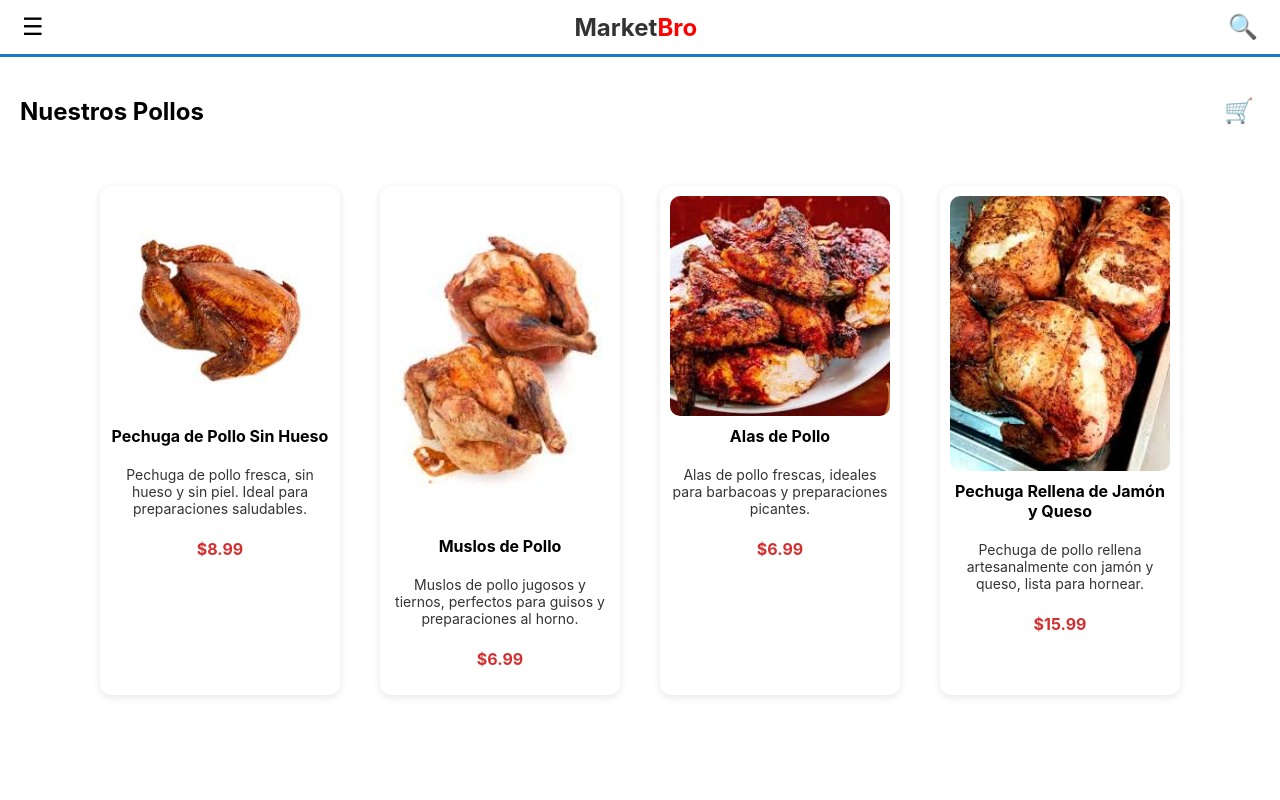
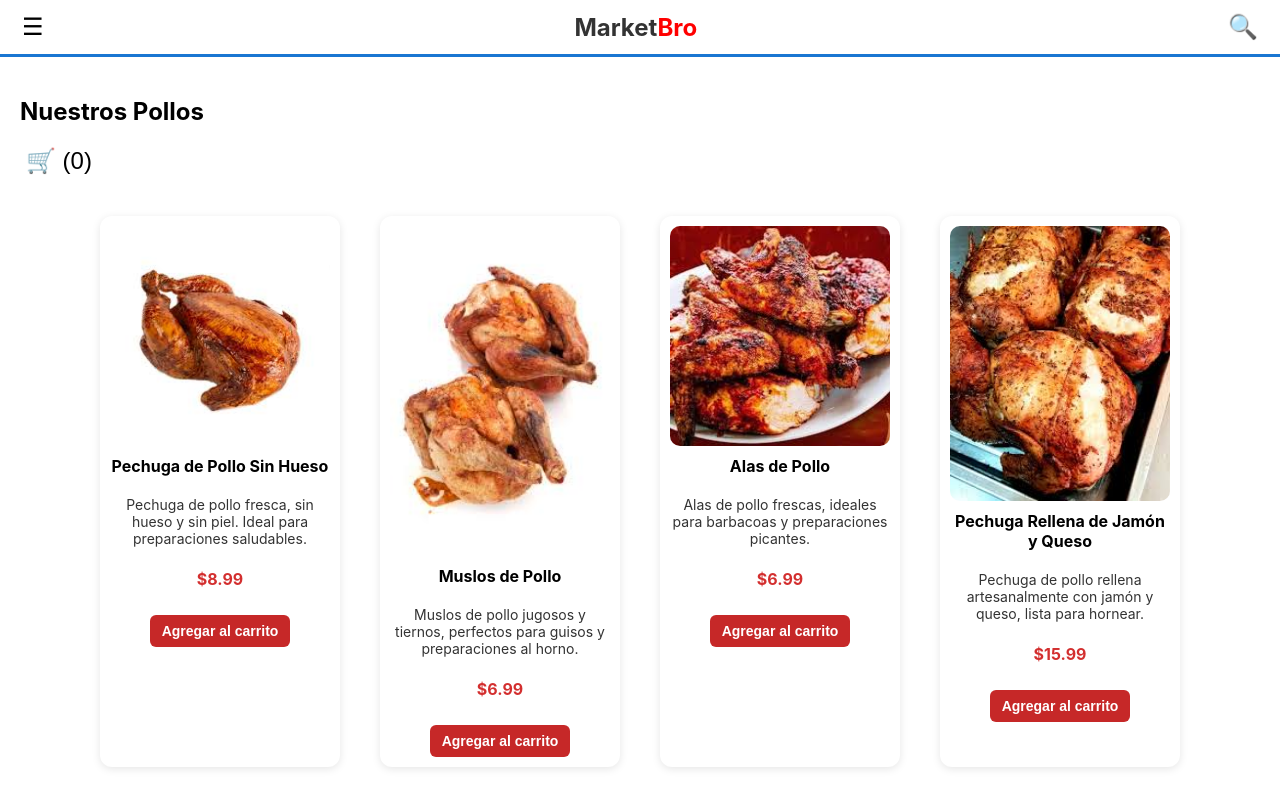
Before and after one commit to tomasgrinstein/TP-IVO, a React (Create React App) app in the folder marketbro/: page / in a window 1280 px wide. Built offline with nearby package versions, Linux system fonts and the light colour scheme.

Commit message:
lo que hice es hacer al carrito como un componente aparte con us funciones y no dentro de pollos

```diff
--- a/marketbro/src/App.jsx
+++ b/marketbro/src/App.jsx
@@ -2,9 +2,28 @@ import React, { useState } from 'react';
 import Navbar from './components/Navbar';
 import Pollos from './components/Pollos';
 import './App.css';
+import Carrito from './components/Carrito';
+
 
 function App() {
   const [showCart, setShowCart] = useState(false);
+  const [productosEnCarrito, setProductosEnCarrito] = useState([]);
+  const agregarAlCarrito = (producto) => {
+    setProductosEnCarrito((prev) => {
+      const index = prev.findIndex((p) => p.id === producto.id);
+      if (index >= 0) {
+        const nuevos = [...prev];
+        nuevos[index].cantidad += 1;
+        return nuevos;
+      } else {
+        return [...prev, { ...producto, cantidad: 1 }];
+      }
+    });
+  };
+  const eliminarProducto = (id) => {
+    setProductosEnCarrito((prev) => prev.filter((p) => p.id !== id));
+  };
+
 
   const toggleCart = () => {
     setShowCart(!showCart);
@@ -12,31 +31,26 @@ function App() {
 
   return (
     <div className="App">
-      <Navbar />
+      <Navbar /> {}
 
       <main style={{ padding: '20px' }}>
-        <div
-          style={{
-            display: 'flex',
-            justifyContent: 'space-between',
-            alignItems: 'center',
-            position: 'relative'
-          }}
-        >
-          <h2>Nuestros Pollos</h2>
-          <div>
-            <button className="icon-btn" onClick={toggleCart}>🛒</button>
-            {showCart && (
-              <div className="cart-popup">
-                Este es tu carrito
-              </div>
-            )}
-          </div>
+        <h2>Nuestros Pollos</h2>
+        <div>
+          <button className="icon-btn" onClick={toggleCart}>
+            🛒 ({productosEnCarrito.reduce((acc, p) => acc + p.cantidad, 0)})
+          </button>
         </div>
 
-        {}
-        <Pollos />
+        <Pollos agregarAlCarrito={agregarAlCarrito} />
       </main>
+
+      {showCart && (
+        <Carrito
+          productosEnCarrito={productosEnCarrito}
+          onCerrar={toggleCart}
+          onEliminarProducto={eliminarProducto}
+        />
+      )}
     </div>
   );
 }
--- /dev/null
+++ b/marketbro/src/components/Carrito.jsx
@@ -0,0 +1,76 @@
+import React from "react";
+
+function Carrito({ productosEnCarrito, onCerrar, onEliminarProducto }) {
+  const total = productosEnCarrito.reduce(
+    (acc, prod) => acc + parseFloat(prod.precio.replace('$', '')) * prod.cantidad,
+    0
+  );
+
+  return (
+    <div
+      style={{
+        position: "absolute",
+        top: "40px",
+        right: "0",
+        width: "300px",
+        backgroundColor: "white",
+        border: "1px solid #ccc",
+        borderRadius: "8px",
+        padding: "10px",
+        boxShadow: "0 2px 10px rgba(0,0,0,0.2)",
+        zIndex: 1000,
+      }}
+    >
+      <button
+        onClick={onCerrar}
+        style={{
+          background: "none",
+          border: "none",
+          fontSize: "18px",
+          float: "right",
+          cursor: "pointer",
+        }}
+      >
+        ×
+      </button>
+      <h3>Tu carrito</h3>
+      {productosEnCarrito.length === 0 ? (
+        <p>El carrito está vacío</p>
+      ) : (
+        productosEnCarrito.map((prod) => (
+          <div
+            key={prod.id}
+            style={{
+              display: "flex",
+              justifyContent: "space-between",
+              marginBottom: "10px",
+            }}
+          >
+            <span>
+              {prod.nombre} x {prod.cantidad}
+            </span>
+            <span>${(parseFloat(prod.precio.replace("$", "")) * prod.cantidad).toFixed(2)}</span>
+            <button
+              onClick={() => onEliminarProducto(prod.id)}
+              style={{
+                backgroundColor: "#d32f2f",
+                color: "white",
+                border: "none",
+                borderRadius: "4px",
+                cursor: "pointer",
+              }}
+            >
+              Eliminar
+            </button>
+          </div>
+        ))
+      )}
+      <hr />
+      <p>
+        <strong>Total: </strong>${total.toFixed(2)}
+      </p>
+    </div>
+  );
+}
+
+export default Carrito;
--- a/marketbro/src/components/Pollos.jsx
+++ b/marketbro/src/components/Pollos.jsx
@@ -35,7 +35,7 @@ const productos = [
   },
 ];
 
-function Pollos() {
+function Pollos({ agregarAlCarrito }) {
   return (
     <div
       style={{
@@ -75,6 +75,22 @@ function Pollos() {
             {producto.descripcion}
           </p>
           <p style={{ fontWeight: 'bold', color: '#d32f2f', marginTop: '8px' }}>{producto.precio}</p>
+          <button
+            onClick={() => agregarAlCarrito(producto)}
+            style={{
+              backgroundColor: '#c62828',
+              color: 'white',
+              padding: '8px 12px',
+              border: 'none',
+              borderRadius: '6px',
+              marginTop: '10px',
+              cursor: 'pointer',
+              fontWeight: 'bold',
+              fontSize: '14px',
+            }}
+          >
+            Agregar al carrito
+          </button>
         </div>
       ))}
     </div>
```
Also changed, not shown: marketbro/src/components/Footer.jsx (deleted), 1 other file (tests, documents, lock files or other folders).
